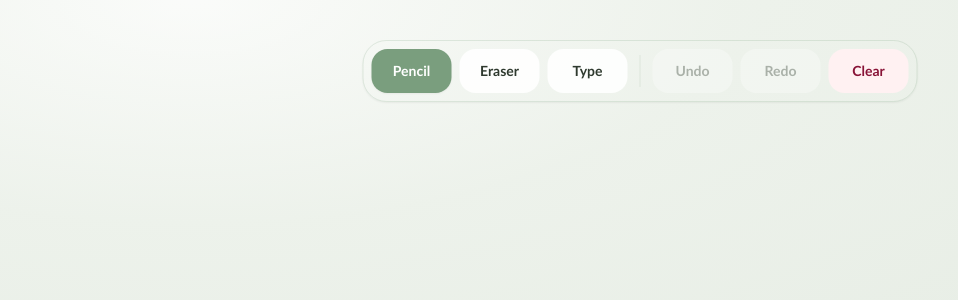
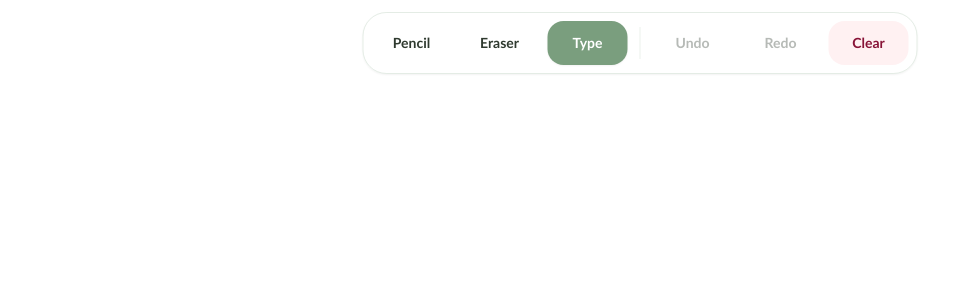
Before and after one commit to nikola-designs/KidsType, a Next.js app: page / in a window 1280 px wide. Shown: the top 300 px of the page, without its empty margins (0-958 px from the left). Built offline with nearby package versions, Linux system fonts and the light colour scheme.

Commit message:
fix: switch to full-viewport textarea typing model

```diff
--- a/app/globals.css
+++ b/app/globals.css
@@ -23,7 +23,5 @@ body {
 body {
   font-family: "Avenir Next Rounded", "Nunito", "Segoe Print", "Trebuchet MS", system-ui, sans-serif;
   color: #2f3a2f;
-  background:
-    radial-gradient(120% 80% at 15% 0%, rgba(255, 255, 255, 0.7) 0%, rgba(237, 242, 235, 0.85) 35%, rgba(228, 235, 226, 0.95) 100%),
-    linear-gradient(180deg, #eff3ed 0%, #e4ece4 100%);
+  background: #ffffff;
 }
--- a/app/page.tsx
+++ b/app/page.tsx
@@ -2,7 +2,7 @@ import { CanvasWorkspace } from "@/components/CanvasWorkspace";
 
 export default function HomePage() {
   return (
-    <main className="h-dvh w-full p-3 sm:p-5 md:p-7">
+    <main className="h-dvh w-full">
       <CanvasWorkspace />
     </main>
   );
--- a/components/CanvasWorkspace.tsx
+++ b/components/CanvasWorkspace.tsx
@@ -2,18 +2,11 @@
 
 import { useCallback, useEffect, useRef, useState } from "react";
 import type { PointerEvent as ReactPointerEvent } from "react";
-import { flushSync } from "react-dom";
-import { PaperSurface } from "@/components/PaperSurface";
 import { TextLayer } from "@/components/TextLayer";
 import { Toolbar } from "@/components/Toolbar";
 import { CanvasRenderer } from "@/lib/drawing-engine/renderer";
 import type { CanvasSize, Stroke } from "@/lib/drawing-engine/types";
 import { getRelativePointer } from "@/lib/input-manager/pointer";
-import {
-  createTextBlock,
-  removeEmptyTextBlocks,
-  updateTextBlock
-} from "@/lib/text-engine/text-operations";
 import { useHistoryState } from "@/lib/state/history";
 import type { ActiveTool } from "@/lib/state/tool-state";
 import { TOOL_SIZES } from "@/lib/state/tool-state";
@@ -38,48 +31,14 @@ const createStrokeId = () => {
 const pointsAreClose = (a: { x: number; y: number }, b: { x: number; y: number }) =>
   Math.hypot(a.x - b.x, a.y - b.y) < 0.35;
 
-const focusEditableBlock = (container: HTMLElement, blockId: string) => {
-  const focusElement = () => {
-    const editable = container.querySelector(
-      `[data-text-input-id="${blockId}"], [data-text-block-id="${blockId}"]`
-    ) as HTMLElement | null;
-    if (!editable) {
-      return false;
-    }
-
-    editable.focus();
-
-    const selection = window.getSelection();
-    if (!selection) {
-      return true;
-    }
-
-    const range = document.createRange();
-    range.selectNodeContents(editable);
-    range.collapse(false);
-    selection.removeAllRanges();
-    selection.addRange(range);
-    return true;
-  };
-
-  if (focusElement()) {
-    return;
-  }
-
-  requestAnimationFrame(() => {
-    focusElement();
-  });
-};
-
 export const CanvasWorkspace = () => {
-  const [activeTool, setActiveTool] = useState<ActiveTool>("pencil");
-  const [activeBlockId, setActiveBlockId] = useState<string | null>(null);
+  const [activeTool, setActiveTool] = useState<ActiveTool>("text");
 
   const { present, set, undo, redo, canUndo, canRedo } =
     useHistoryState<WorkspaceDocument>(initialWorkspaceDocument);
 
   const documentRef = useRef(present);
-  const surfaceRef = useRef<HTMLDivElement>(null);
+  const surfaceRef = useRef<HTMLElement>(null);
   const canvasRef = useRef<HTMLCanvasElement>(null);
   const drawingSessionRef = useRef<DrawingSession | null>(null);
   const rendererRef = useRef(new CanvasRenderer());
@@ -144,18 +103,14 @@ export const CanvasWorkspace = () => {
   }, [renderCanvas]);
 
   const startDrawing = useCallback(
-    (event: ReactPointerEvent<HTMLDivElement>) => {
+    (event: ReactPointerEvent<HTMLElement>) => {
       const surface = surfaceRef.current;
-      if (!surface || activeTool === "text") {
-        return;
-      }
-      if (event.button !== 0) {
+      if (!surface || activeTool === "text" || event.button !== 0) {
         return;
       }
 
       event.preventDefault();
       surface.setPointerCapture(event.pointerId);
-      setActiveBlockId(null);
 
       const point = getRelativePointer(event, surface);
       const nextStroke: Stroke = {
@@ -177,7 +132,7 @@ export const CanvasWorkspace = () => {
   );
 
   const continueDrawing = useCallback(
-    (event: ReactPointerEvent<HTMLDivElement>) => {
+    (event: ReactPointerEvent<HTMLElement>) => {
       const drawingSession = drawingSessionRef.current;
       const surface = surfaceRef.current;
 
@@ -201,7 +156,7 @@ export const CanvasWorkspace = () => {
   );
 
   const finishDrawing = useCallback(
-    (event: ReactPointerEvent<HTMLDivElement>, shouldCommit: boolean) => {
+    (event: ReactPointerEvent<HTMLElement>, shouldCommit: boolean) => {
       const surface = surfaceRef.current;
       const drawingSession = drawingSessionRef.current;
 
@@ -229,144 +184,63 @@ export const CanvasWorkspace = () => {
     [renderCanvas, set]
   );
 
-  const beginTextBlock = useCallback(
-    (event: ReactPointerEvent<HTMLDivElement>) => {
-      if (activeTool !== "text") {
-        return;
-      }
-      if (event.button !== 0) {
-        return;
-      }
+  const handleClear = useCallback(() => {
+    set({ strokes: [], textContent: "" });
+  }, [set]);
 
-      const target = event.target as HTMLElement;
-      if (target.dataset.textBlock === "true") {
-        return;
-      }
-
-      const surface = surfaceRef.current;
-      if (!surface) {
-        return;
-      }
-
-      const point = getRelativePointer(event, surface);
-      const nextBlock = createTextBlock({
-        x: Math.max(10, point.x - 2),
-        y: Math.max(10, point.y - 16)
-      });
-
-      flushSync(() => {
-        set((current) => ({
-          ...current,
-          textBlocks: [...current.textBlocks, nextBlock]
-        }));
-        setActiveBlockId(nextBlock.id);
-      });
-
-      focusEditableBlock(surface, nextBlock.id);
-    },
-    [activeTool, set]
-  );
-
-  const handlePointerDown = useCallback(
-    (event: ReactPointerEvent<HTMLDivElement>) => {
-      if (activeTool === "text") {
-        beginTextBlock(event);
-        return;
-      }
-
-      startDrawing(event);
-    },
-    [activeTool, beginTextBlock, startDrawing]
-  );
-
-  const handleUpdateBlock = useCallback(
-    (id: string, text: string) => {
+  const handleTextChange = useCallback(
+    (nextText: string) => {
       set((current) => {
-        const nextBlocks = updateTextBlock(current.textBlocks, id, text);
-        if (nextBlocks === current.textBlocks) {
+        if (current.textContent === nextText) {
           return current;
         }
 
         return {
           ...current,
-          textBlocks: nextBlocks
+          textContent: nextText
         };
       });
     },
     [set]
   );
 
-  const handleBlurBlock = useCallback(
-    (id: string) => {
-      set((current) => {
-        const nextBlocks = removeEmptyTextBlocks(current.textBlocks);
-        if (nextBlocks.length === current.textBlocks.length) {
-          return current;
-        }
-
-        return {
-          ...current,
-          textBlocks: nextBlocks
-        };
-      });
-
-      setActiveBlockId((current) => (current === id ? null : current));
-    },
-    [set]
-  );
-
-  const handleClear = useCallback(() => {
-    set({ strokes: [], textBlocks: [] });
-    setActiveBlockId(null);
-  }, [set]);
-
   return (
-    <section className="mx-auto flex h-full w-full max-w-[1300px] flex-col">
-      <div className="relative flex h-full flex-col">
-        <Toolbar
-          activeTool={activeTool}
-          canRedo={canRedo}
-          canUndo={canUndo}
-          onClear={handleClear}
-          onRedo={() => {
-            redo();
-            setActiveBlockId(null);
-          }}
-          onToolChange={setActiveTool}
-          onUndo={() => {
-            undo();
-            setActiveBlockId(null);
-          }}
-        />
-
-        <div
-          className={`h-full pt-16 ${
+    <section
+      className={`relative h-full w-full overflow-hidden bg-white ${
         activeTool === "text"
           ? "cursor-text"
           : activeTool === "eraser"
             ? "cursor-cell"
             : "cursor-crosshair"
       }`}
-        >
-          <PaperSurface
-            canvasRef={canvasRef}
+      onContextMenu={(event) => event.preventDefault()}
       onPointerCancel={(event) => finishDrawing(event, false)}
-            onPointerDown={handlePointerDown}
+      onPointerDown={startDrawing}
       onPointerMove={continueDrawing}
       onPointerUp={(event) => finishDrawing(event, true)}
-            surfaceRef={surfaceRef}
+      ref={surfaceRef}
     >
+      <Toolbar
+        activeTool={activeTool}
+        canRedo={canRedo}
+        canUndo={canUndo}
+        onClear={handleClear}
+        onRedo={redo}
+        onToolChange={setActiveTool}
+        onUndo={undo}
+      />
+
+      <canvas
+        aria-label="Drawing surface"
+        className="absolute inset-0 z-0 h-full w-full touch-none"
+        ref={canvasRef}
+      />
+
       <TextLayer
-              activeBlockId={activeBlockId}
-              blocks={present.textBlocks}
-              onBlurBlock={handleBlurBlock}
-              onFocusBlock={setActiveBlockId}
-              onUpdateBlock={handleUpdateBlock}
+        onTextChange={handleTextChange}
+        text={present.textContent}
         textMode={activeTool === "text"}
       />
-          </PaperSurface>
-        </div>
-      </div>
     </section>
   );
 };
--- a/components/TextLayer.tsx
+++ b/components/TextLayer.tsx
@@ -1,144 +1,43 @@
 "use client";
 
-import { useEffect, useMemo, useRef } from "react";
-import type { TextBlock } from "@/lib/text-engine/types";
-import { measureTextLayout, textLayoutConfig } from "@/lib/text-engine/pretext-layout";
+import { useEffect, useRef } from "react";
 
 type TextLayerProps = {
-  blocks: TextBlock[];
-  activeBlockId: string | null;
+  text: string;
   textMode: boolean;
-  onFocusBlock: (id: string) => void;
-  onUpdateBlock: (id: string, text: string) => void;
-  onBlurBlock: (id: string) => void;
+  onTextChange: (text: string) => void;
 };
 
-const placeCaretAtEnd = (element: HTMLElement | HTMLTextAreaElement) => {
-  if (element instanceof HTMLTextAreaElement) {
-    const end = element.value.length;
-    element.setSelectionRange(end, end);
-    return;
-  }
-
-  const selection = window.getSelection();
-  if (!selection) {
-    return;
-  }
-
-  const range = document.createRange();
-  range.selectNodeContents(element);
-  range.collapse(false);
-  selection.removeAllRanges();
-  selection.addRange(range);
-};
-
-export const TextLayer = ({
-  blocks,
-  activeBlockId,
-  textMode,
-  onFocusBlock,
-  onUpdateBlock,
-  onBlurBlock
-}: TextLayerProps) => {
-  const inputRefs = useRef(new Map<string, HTMLTextAreaElement>());
-  const blockLayouts = useMemo(
-    () =>
-      new Map(
-        blocks.map((block) => [
-          block.id,
-          measureTextLayout(block.text, textLayoutConfig.maxWidthPx)
-        ])
-      ),
-    [blocks]
-  );
+export const TextLayer = ({ text, textMode, onTextChange }: TextLayerProps) => {
+  const textareaRef = useRef<HTMLTextAreaElement>(null);
 
   useEffect(() => {
-    if (!activeBlockId || !textMode) {
+    if (!textMode) {
       return;
     }
 
-    const activeElement = inputRefs.current.get(activeBlockId);
-    if (!activeElement) {
+    const textarea = textareaRef.current;
+    if (!textarea) {
       return;
     }
 
-    activeElement.focus();
-    placeCaretAtEnd(activeElement);
-  }, [activeBlockId, blocks.length, textMode]);
+    textarea.focus();
+  }, [textMode]);
 
   return (
-    <div className={`absolute inset-0 z-10 ${textMode ? "pointer-events-auto" : "pointer-events-none"}`}>
-      {blocks.map((block) => {
-        const layout = blockLayouts.get(block.id);
-        if (!layout) {
-          return null;
-        }
-
-        const isActive = textMode && activeBlockId === block.id;
-        const sharedStyle = {
-          left: block.x,
-          top: block.y,
-          width: `${layout.width}px`,
-          minHeight: `${layout.height}px`,
-          lineHeight: `${textLayoutConfig.lineHeightPx}px`,
-          fontSize: `${textLayoutConfig.fontSizePx}px`,
-          fontWeight: textLayoutConfig.fontWeight
-        };
-
-        if (isActive) {
-          return (
-            <textarea
-              autoFocus
-              className="absolute resize-none overflow-hidden rounded-md border-none bg-transparent px-1 text-ink caret-sage outline-none"
-              data-text-block="true"
-              data-text-input-id={block.id}
-              key={block.id}
-              onBlur={() => onBlurBlock(block.id)}
-              onChange={(event) => onUpdateBlock(block.id, event.currentTarget.value)}
-              onPointerDown={(event) => {
-                event.stopPropagation();
-                onFocusBlock(block.id);
-              }}
-              ref={(node) => {
-                if (node) {
-                  inputRefs.current.set(block.id, node);
-                  return;
-                }
-                inputRefs.current.delete(block.id);
-              }}
-              rows={1}
-              spellCheck={false}
-              style={{
-                ...sharedStyle,
-                height: `${layout.height}px`
-              }}
-              value={block.text}
-            />
-          );
-        }
-
-        return (
-          <div
-            className="absolute whitespace-pre-wrap break-words rounded-md px-1 text-ink"
-            data-text-block="true"
-            key={block.id}
-            onPointerDown={(event) => {
-              if (!textMode) {
-                return;
-              }
-              event.stopPropagation();
-              onFocusBlock(block.id);
-            }}
-            style={sharedStyle}
-          >
-            {layout.lines.map((line, index) => (
-              <div className="min-h-[1em]" key={`${block.id}-line-${index}`}>
-                {line.length ? line : "\u00A0"}
-              </div>
-            ))}
-          </div>
-        );
-      })}
+    <div className="absolute inset-0 z-10">
+      <textarea
+        autoCapitalize="sentences"
+        autoCorrect="on"
+        className={`absolute inset-0 w-full resize-none border-none bg-transparent px-6 pb-6 pt-24 text-[clamp(1.45rem,2vw,2rem)] font-semibold leading-[1.4] text-ink outline-none ${
+          textMode ? "pointer-events-auto caret-sage" : "pointer-events-none caret-transparent"
+        }`}
+        onChange={(event) => onTextChange(event.currentTarget.value)}
+        readOnly={!textMode}
+        ref={textareaRef}
+        spellCheck={false}
+        value={text}
+      />
     </div>
   );
 };
--- a/lib/state/workspace-state.ts
+++ b/lib/state/workspace-state.ts
@@ -1,12 +1,11 @@
 import type { Stroke } from "@/lib/drawing-engine/types";
-import type { TextBlock } from "@/lib/text-engine/types";
 
 export type WorkspaceDocument = {
   strokes: Stroke[];
-  textBlocks: TextBlock[];
+  textContent: string;
 };
 
 export const initialWorkspaceDocument: WorkspaceDocument = {
   strokes: [],
-  textBlocks: []
+  textContent: ""
 };
```
Lines whose indentation alone changed are shown as unchanged.
